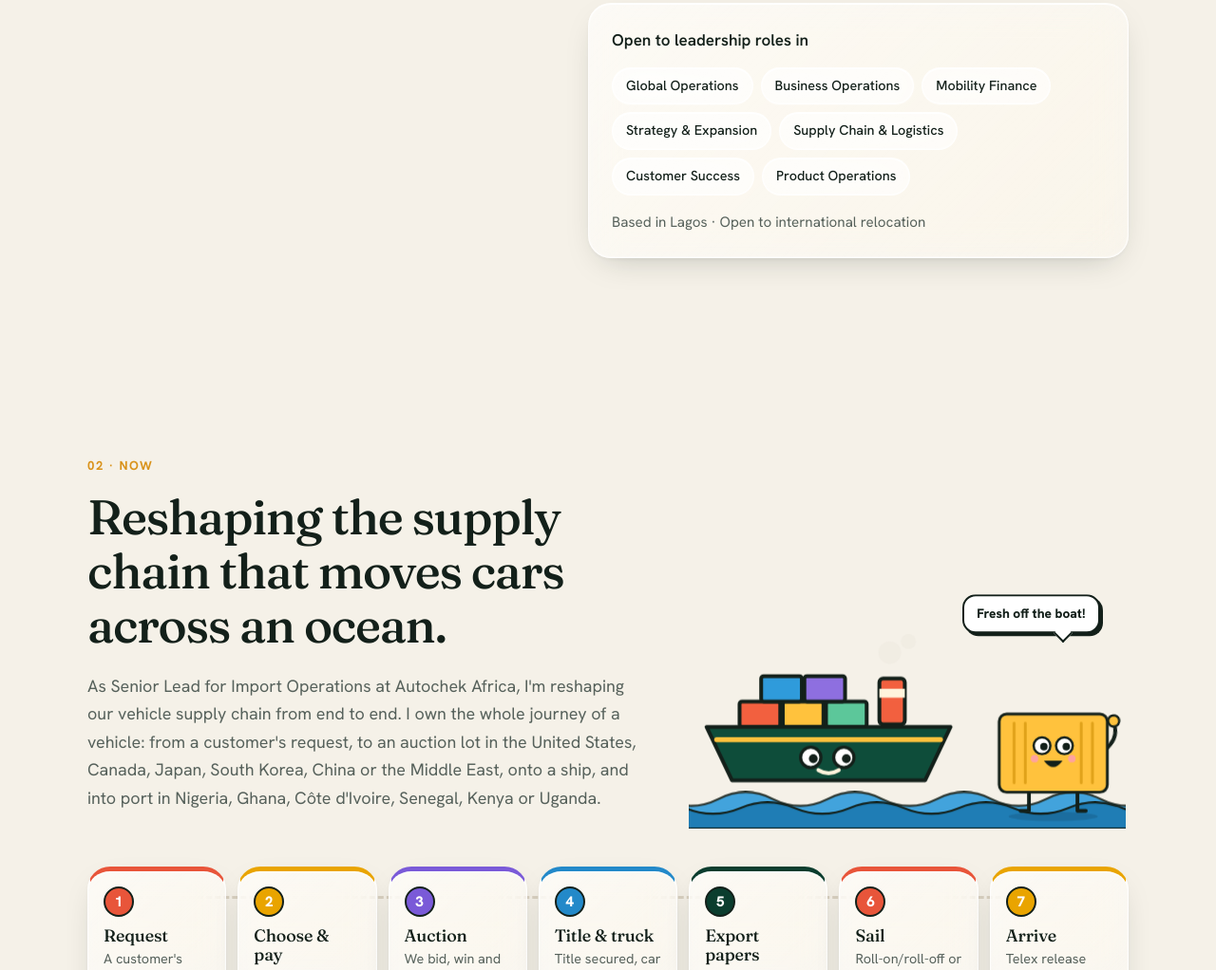
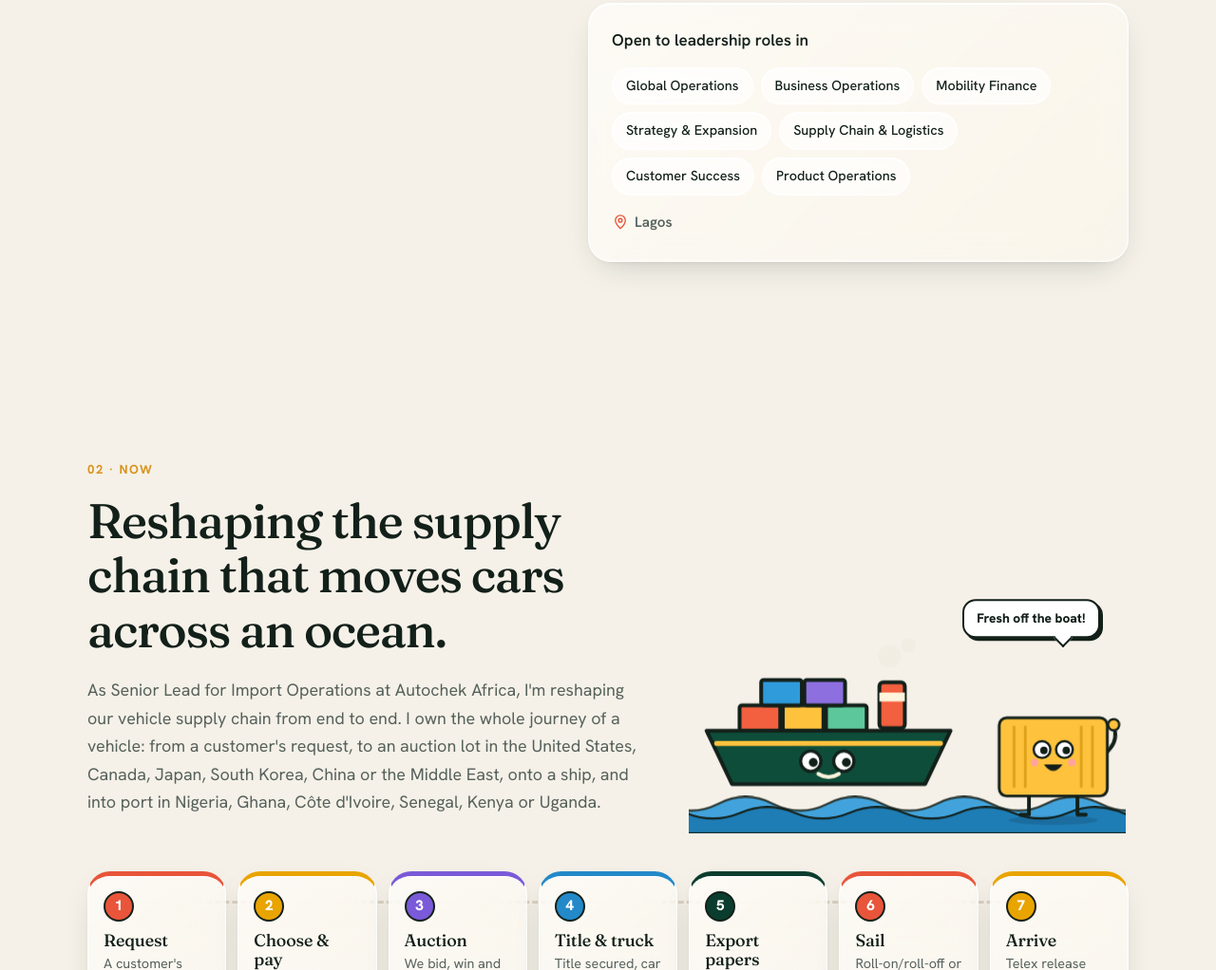
Before and after one commit to Oyelamitola/premierleague2019season, a plain HTML site: page index.html in a window 1280 px wide. Shown: the part 1755-2777 px from the top of the page at 95% size. Drawn offline with Linux system fonts and the light colour scheme.

Commit message:
Show location as a pin icon with Lagos
Co-Authored-By: Claude Opus 5.5 <noreply@anthropic.com>
Claude-Session: https://claude.ai/code/session_01UukwycTummAeTFgrWK6GVa

```diff
--- a/index.html
+++ b/index.html
@@ -204,7 +204,7 @@
               <li>Customer Success</li>
               <li>Product Operations</li>
             </ul>
-            <p class="seeking__note">Based in Lagos · Open to international relocation</p>
+            <p class="seeking__note seeking__loc"><svg viewBox="0 0 24 24" aria-hidden="true"><path d="M12 21s-7-6.2-7-11.5a7 7 0 0 1 14 0C19 14.8 12 21 12 21z"/><circle cx="12" cy="9.5" r="2.5"/></svg>Lagos</p>
           </div>
         </div>
       </div>
--- a/styles.css
+++ b/styles.css
@@ -1100,3 +1100,5 @@ html { scroll-padding-top: 90px; }
 .news-mock { transform: rotate(1deg); }
 .section { padding: 76px 0; }
 @media (min-width: 960px) { .section { padding: 104px 0; } }
+.seeking__loc { display: inline-flex; align-items: center; gap: 6px; font-weight: 600; }
+.seeking__loc svg { width: 18px; height: 18px; color: var(--coral); }
```
